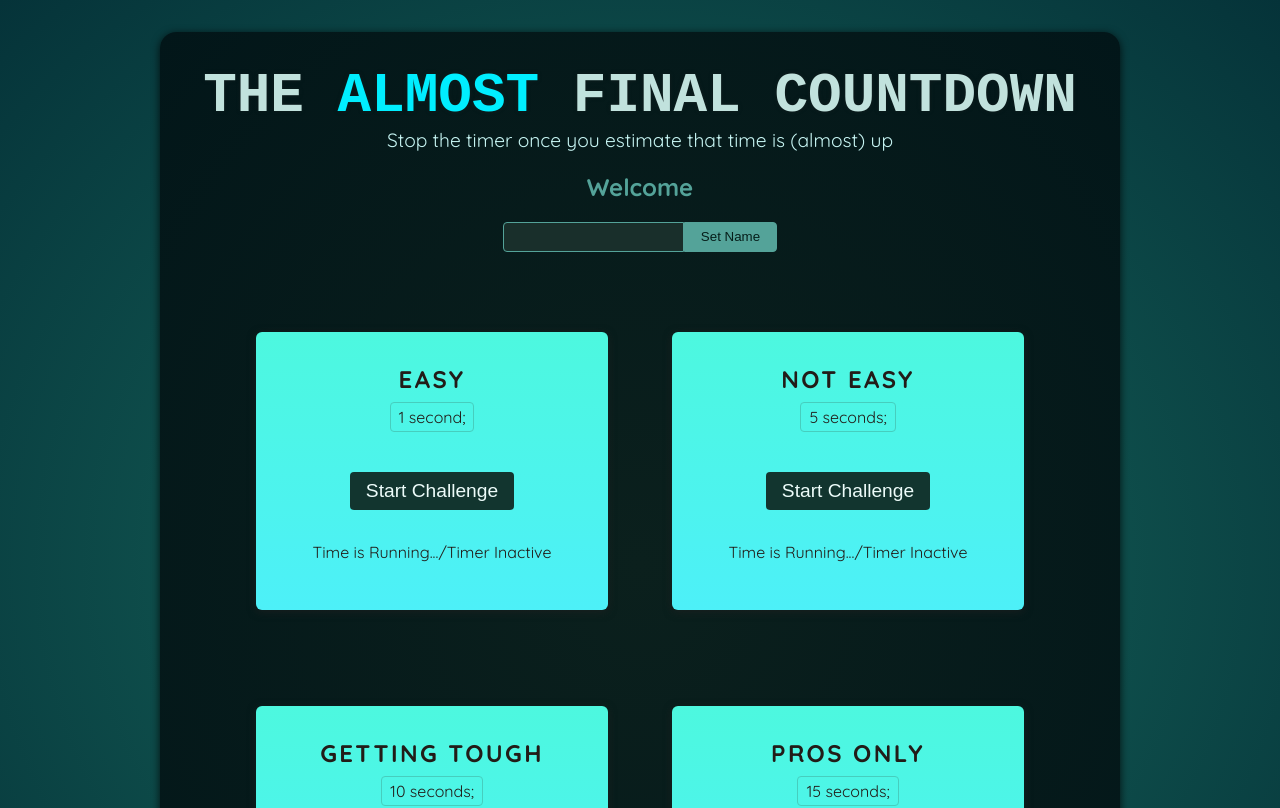
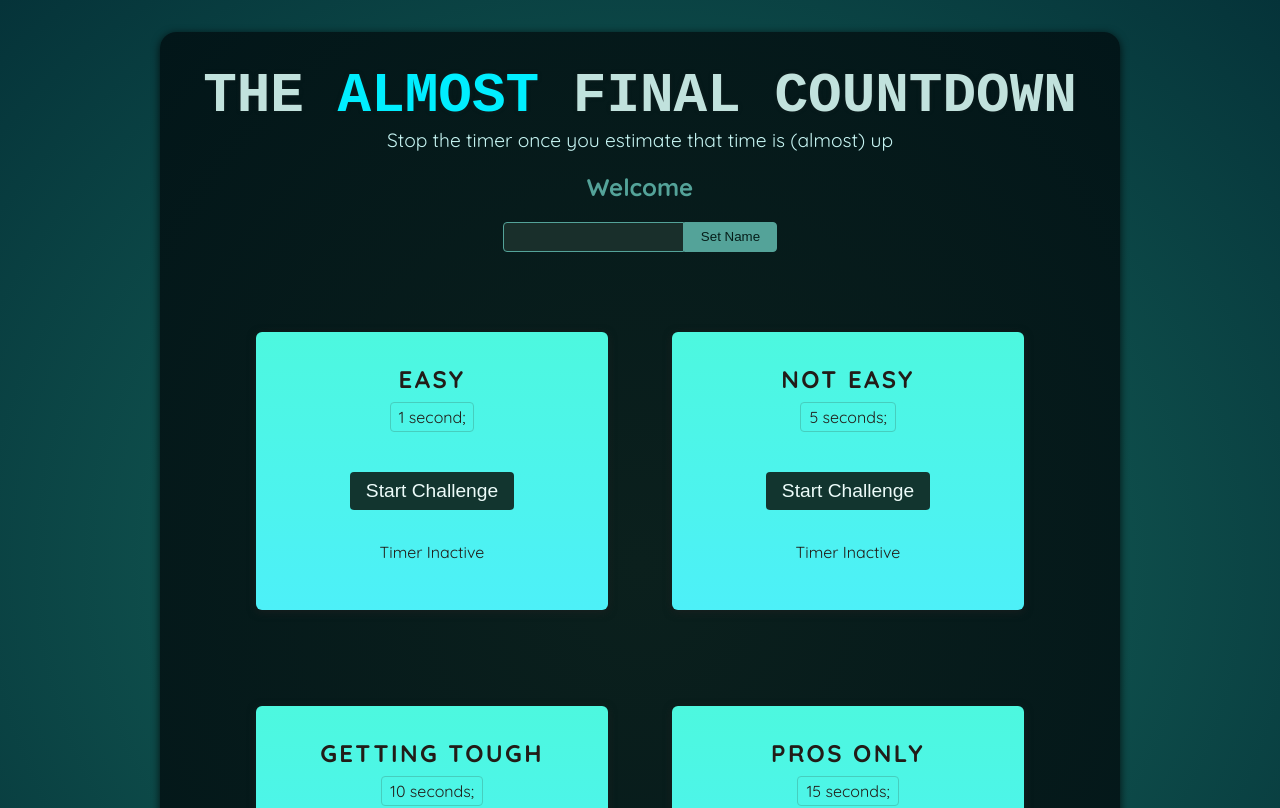
Before and after one commit to SomneelMaity/Final_Countdown, a React (Vite) app in the folder final_countdown_game/: page / in a window 1280 px wide. Shown: the top 808 px of the page. Built offline with nearby package versions, Linux system fonts and the light colour scheme; a web font is replaced by a local one.

Commit message:
Using Refs for more than DOM Element Connections

```diff
--- a/final_countdown_game/src/components/TimerChallenge.jsx
+++ b/final_countdown_game/src/components/TimerChallenge.jsx
@@ -1,16 +1,36 @@
-export default function TimerChallenge({title, targetTime}) {
-  return <section className="challenge">
+import { useState, useRef } from "react";
+
+export default function TimerChallenge({ title, targetTime }) {
+    const timer = useRef();
+  const [timerStarted, setTimerStarted] = useState(false);
+  const [timerExpired, setTimerExpired] = useState(false);
+
+  function handleStart() {
+    timer.current = setTimeout(() => {
+      setTimerExpired(true);
+    }, targetTime * 1000);
+    setTimerStarted(true);
+  }
+
+  function handleStop() {
+    clearTimeout(timer.current);
+  }
+
+  return (
+    <section className="challenge">
       <h2>{title}</h2>
+      {timerExpired && <p>You Lost!</p>}
       <p className="challenge-time">
         {targetTime} second{targetTime > 1 ? "s" : ""};
       </p>
       <p>
-        <button>
-            Start Challenge
+        <button onClick={timerStarted ? handleStop : handleStart}>
+          {timerStarted ? "Stop" : "Start"} Challenge
         </button>
       </p>
-    <p className="">
-        Time is Running.../Timer Inactive
+      <p className={timerStarted ? "active" : undefined}>
+        {timerStarted ? "Time is Running..." : "Timer Inactive"}
       </p>
-  </section>;
+    </section>
+  );
 }
```
Lines whose indentation alone changed are shown as unchanged.
